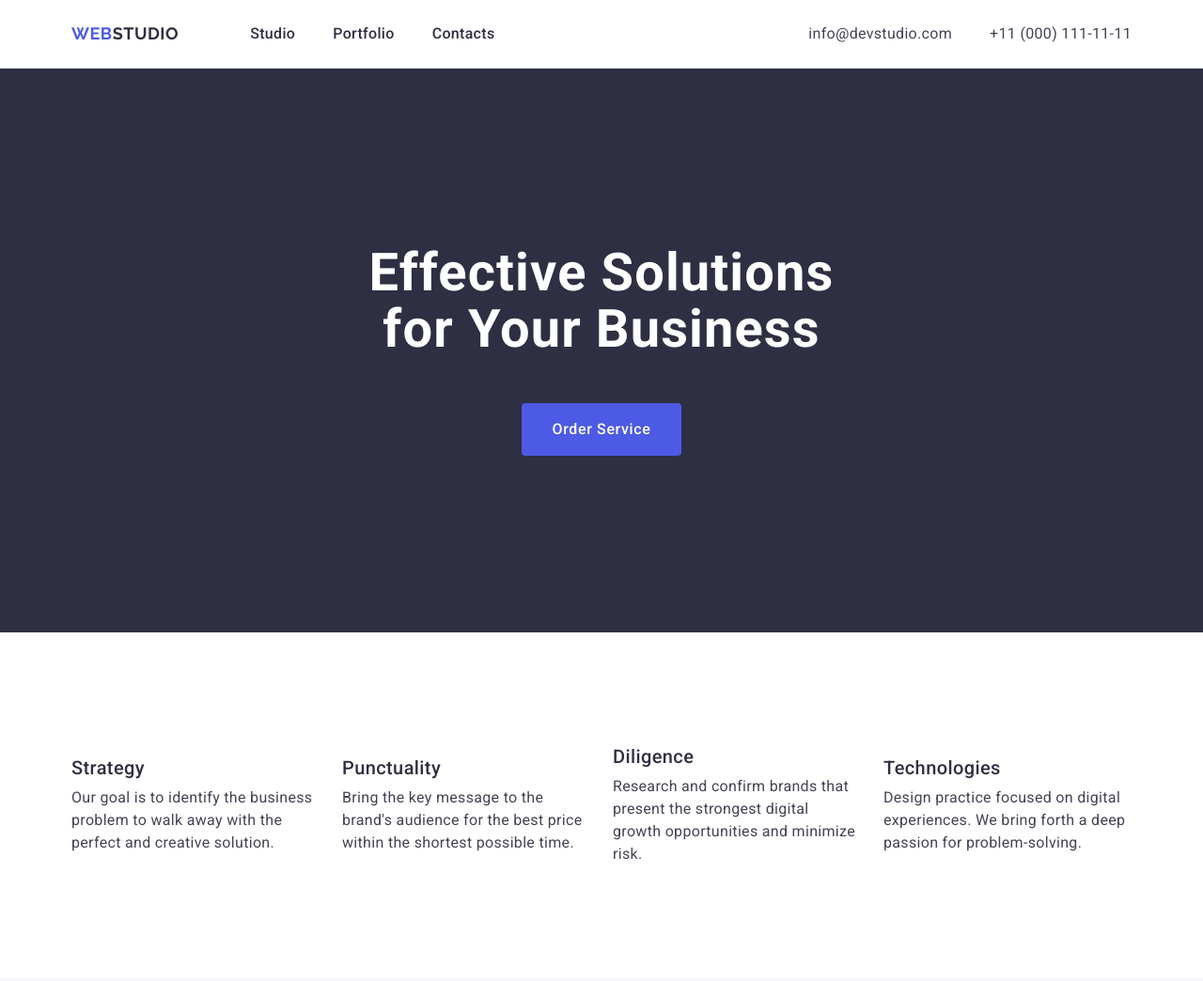
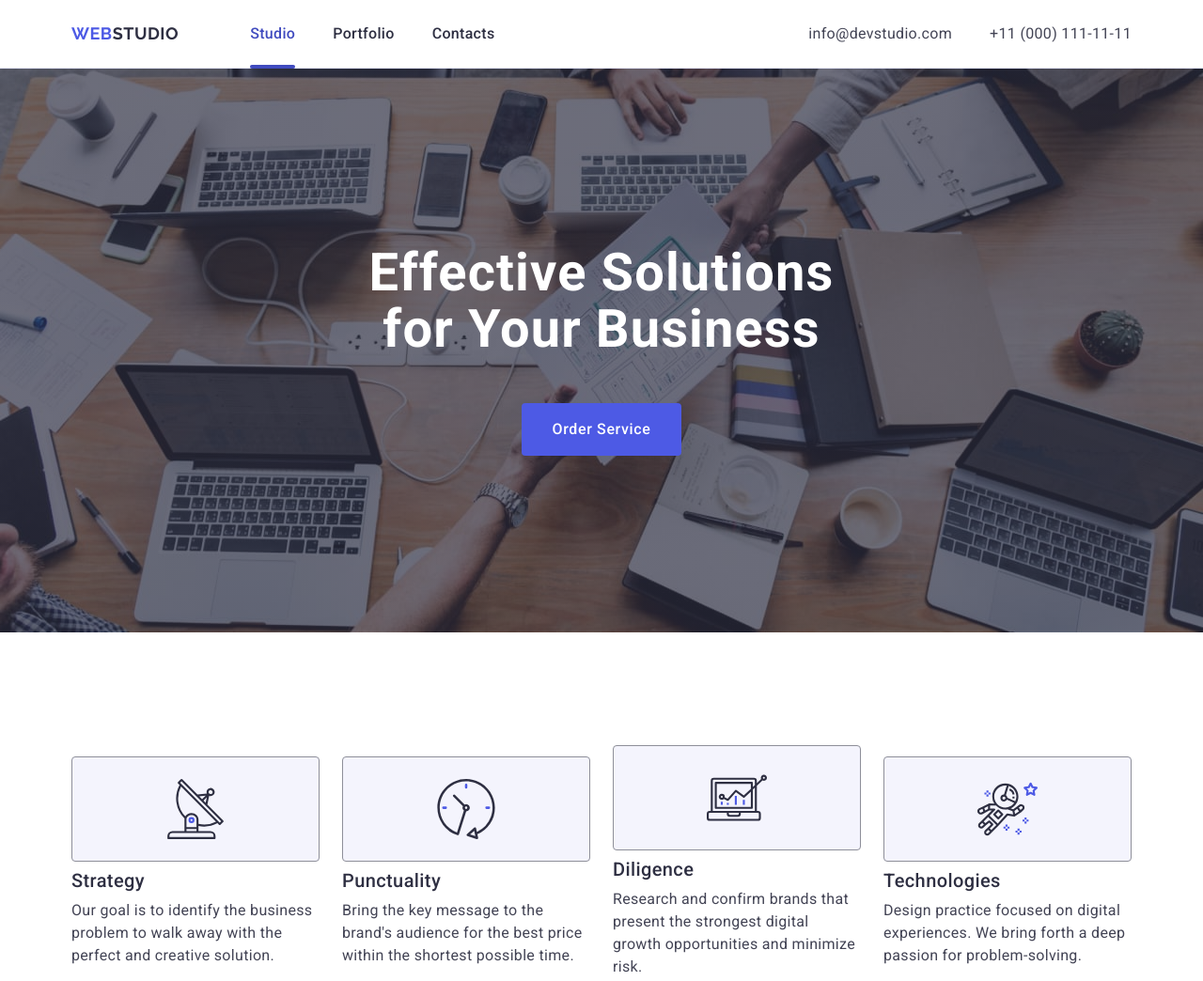
Before and after one commit to YaninaMykytsei/goit-markup-hw-04, a plain HTML site: page index.html in a window 1280 px wide. Shown: the top 1044 px of the page at 94% size. Drawn offline with nearby package versions, Linux system fonts and the light colour scheme.

Commit message:
add 2section

```diff
--- a/css/styles.css
+++ b/css/styles.css
@@ -31,16 +31,23 @@ ul, ol {
 
 /* header */
 .page-header {
+   max-width: 1440px;
+   width: 100%;
+   margin: 0 auto;
    border-bottom: 1px solid #E7E9FC;
+   box-shadow: 0 1px 6px 0 rgba(46, 47, 66, 0.08), 0 1px 1px 0 rgba(46, 47, 66, 0.16), 0 2px 1px 0 rgba(46, 47, 66, 0.08);
 }
+
 .header-container {
    display: flex;
    align-items: center;
 }
+
 .nav-header {
    display: flex;
    align-items: center;
 }
+
 .logo {
    font-family: "Raleway", sans-serif;
    font-weight: 700;
@@ -50,18 +57,22 @@ ul, ol {
    text-transform: uppercase;
    color: #4d5ae5;
 }
+
 .header-logo {
    padding: 24px 0;
    margin-right: 76px;
 }
+
 .header-logo .logo-part {
    color: #2e2f42;
 }
+
 .nav-list {
    display: flex;
    align-items: center;
    gap: 40px;
 }
+
 .nav-item {
    font-weight: 500;
    font-size: 16px;
@@ -69,6 +80,7 @@ ul, ol {
    letter-spacing: 0.02em;
    color: #2E2F42;
 }
+
 .nav-link {
    display: block;
    padding: 24px 0;
@@ -77,13 +89,32 @@ ul, ol {
    line-height: 1.5;
    letter-spacing: 0.02em;
    color: #2e2f42;
- }
+   transition: color 250ms cubic-bezier(0.4, 0, 0.2, 1);
+}
+
+.nav-link.current {
+   position: relative;
+}
+
+.nav-link.current::after {
+   content: '';
+   position: absolute;
+   left: 0;
+   bottom: -1px;
+   width: 100%;
+   height: 4px;
+   border-radius: 2px;
+   background-color: #404bbf;
+}
+
 .nav-link:hover,
 .nav-link:focus,
 .address-link:hover,
-.address-link:focus {
+.address-link:focus,
+.nav-link.current {
    color: #404bbf;
 }
+
 .address {
    margin-left: auto;
    font-weight: 400;
@@ -93,11 +124,13 @@ ul, ol {
    font-style: normal;
    color: #434455;
 }
+
 .address-list {
    display: flex;
    align-items: center;
    gap: 40px;
 }
+
 .address-item {
    font-weight: 500;
    font-size: 16px;
@@ -105,6 +138,7 @@ ul, ol {
    letter-spacing: 0.02em;
    color: #434455;
 }
+
 .address-link {
    display: block;
    padding: 24px 0;
@@ -112,15 +146,24 @@ ul, ol {
    font-size: 16px;
    line-height: 1.5;
    letter-spacing: 0.02em;
-   color: #434455;;
- }
+   color: #434455;
+   transition: color 250ms cubic-bezier(0.4, 0, 0.2, 1);
+}
 
  /* section-hero */
 
 .section-hero {
-   background-color: #2e2f42;
+   max-width: 1440px;
+   width: 100%;
+   margin: 0 auto;
+   background-image: linear-gradient(rgba(46, 47, 66, 0.7),
+   rgba(46, 47, 66, 0.7)), url(../images/people-office.jpg);
+   background-repeat: no-repeat;
+   background-position: center;
+   background-size: cover;
    padding-top: 188px;
    padding-bottom: 188px;
+
 }
 
 .title {
@@ -132,6 +175,7 @@ ul, ol {
    color: #fff;
    margin: 0 auto 48px;
    max-width: 496px;
+
 }
 
 .button-hero {
@@ -158,6 +202,8 @@ ul, ol {
 
 /* section-concept */
 .section-concept {
+   max-width: 1440px;
+   margin: 0 auto;
    padding: 120px 0;
 }
 .titel-concept  {
@@ -180,6 +226,18 @@ ul, ol {
 .concept-item {
    width: calc((100% - 3*24px) / 4);
 }
+.consept-box {
+   display: flex;
+   align-items: center;
+   justify-content: center;
+   border: 1px solid #8e8f99;
+   border-radius: 4px;
+   width: 264px;
+   height: 112px;
+   background-color: #f4f4fd;
+   margin-bottom: 8px;
+}
+
 .subtitle-concept {
    font-weight: 500;
    font-size: 20px;
@@ -197,6 +255,8 @@ ul, ol {
 }
 /* section-team */
 .section-team {
+   max-width: 1440px;
+   margin: 0 auto;
    background: #f4f4fd;
    padding-top: 120px;
    padding-bottom: 120px;
@@ -247,8 +307,12 @@ ul, ol {
    text-align: center;
    color: #434455;
 }
+
+
 /* section-portfolio */
 .section-portfolio {
+   max-width: 1440px;
+   margin: 0 auto;
    background-color: #fff;
    padding-top: 120px;
    padding-bottom: 120px;
@@ -306,6 +370,8 @@ ul, ol {
 /* page-footer */
 
 .page-footer {
+   max-width: 1440px;
+   margin: 0 auto;
    background: #2e2f42;
    padding: 100px 0;
 }
--- a/index.html
+++ b/index.html
@@ -33,7 +33,7 @@
           </a>
           <ul class="nav-list">
             <li class="nav-item">
-              <a class="nav-link" href="./index.html">Studio</a>
+              <a class="nav-link current" href="./index.html">Studio</a>
             </li>
             <li class="nav-item">
               <a class="nav-link" href="">Portfolio</a>
@@ -76,6 +76,11 @@
           <h2 class="titel-concept">concept</h2>
           <ul class="concept-list">
             <li class="concept-item">
+              <div class="consept-box">
+                <svg class="consept-icon" width="64" height="64">
+                  <use href="./images/icons.svg#icon-antenna-1"></use>
+                </svg>
+              </div>
               <h3 class="subtitle-concept">Strategy</h3>
               <p class="text-concept">
                 Our goal is to identify the business problem to walk away with
@@ -83,6 +88,11 @@
               </p>
             </li>
             <li class="concept-item">
+              <div class="consept-box">
+                <svg class="consept-icon" width="64" height="64">
+                  <use href="./images/icons.svg#icon-clock-1"></use>
+                </svg>
+              </div>
               <h3 class="subtitle-concept">Punctuality</h3>
               <p class="text-concept">
                 Bring the key message to the brand's audience for the best price
@@ -90,6 +100,11 @@
               </p>
             </li>
             <li class="concept-item">
+              <div class="consept-box">
+                <svg class="consept-icon" width="64" height="64">
+                  <use href="./images/icons.svg#icon-diagram-1"></use>
+                </svg>
+              </div>
               <h3 class="subtitle-concept">Diligence</h3>
               <p class="text-concept">
                 Research and confirm brands that present the strongest digital
@@ -97,6 +112,11 @@
               </p>
             </li>
             <li class="concept-item">
+              <div class="consept-box">
+                <svg class="consept-icon" width="64" height="64">
+                  <use href="./images/icons.svg#icon-astronaut-1"></use>
+                </svg>
+              </div>
               <h3 class="subtitle-concept">Technologies</h3>
               <p class="text-concept">
                 Design practice focused on digital experiences. We bring forth a
```
Also changed, not shown: icons/antenna 1.svg (added), icons/astronaut 1.svg (added), icons/clock 1.svg (added), icons/diagram 1.svg (added), icons/facebook 1.svg (added), icons/instagram 2.svg (added), icons/linkedin 1.svg (added), icons/twitter 1.svg (added), images/icons.svg (added), images/people-office.jpg (added).
